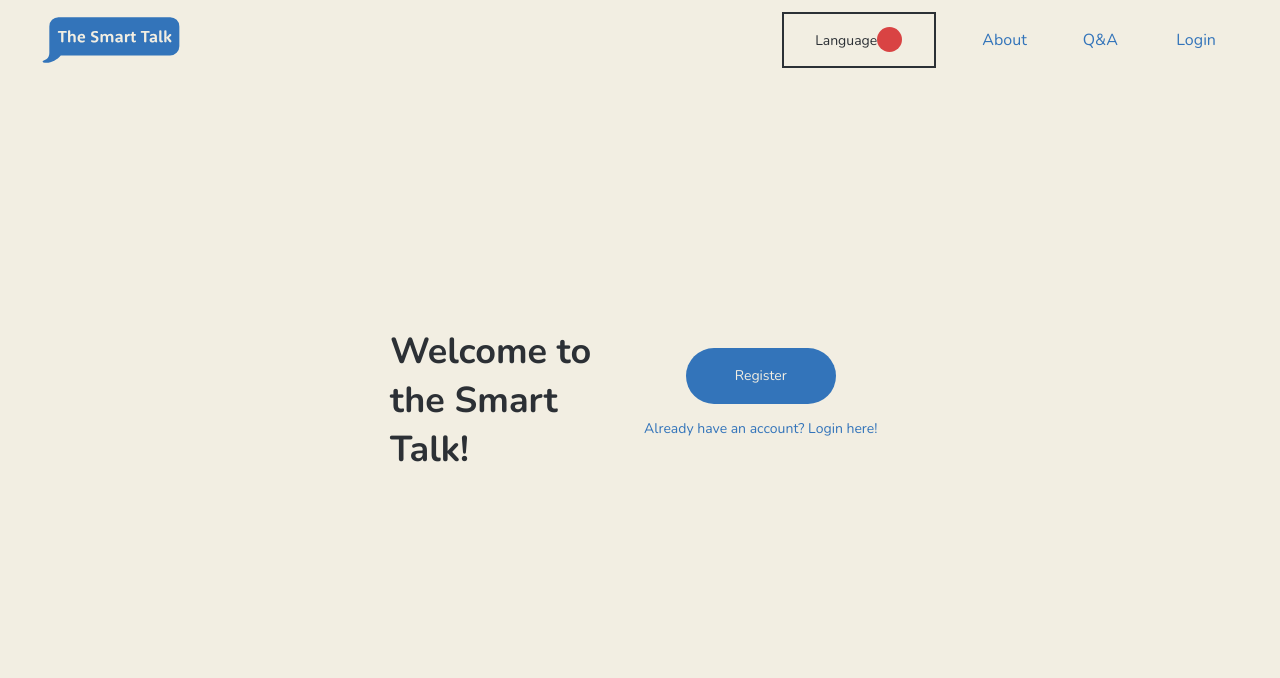
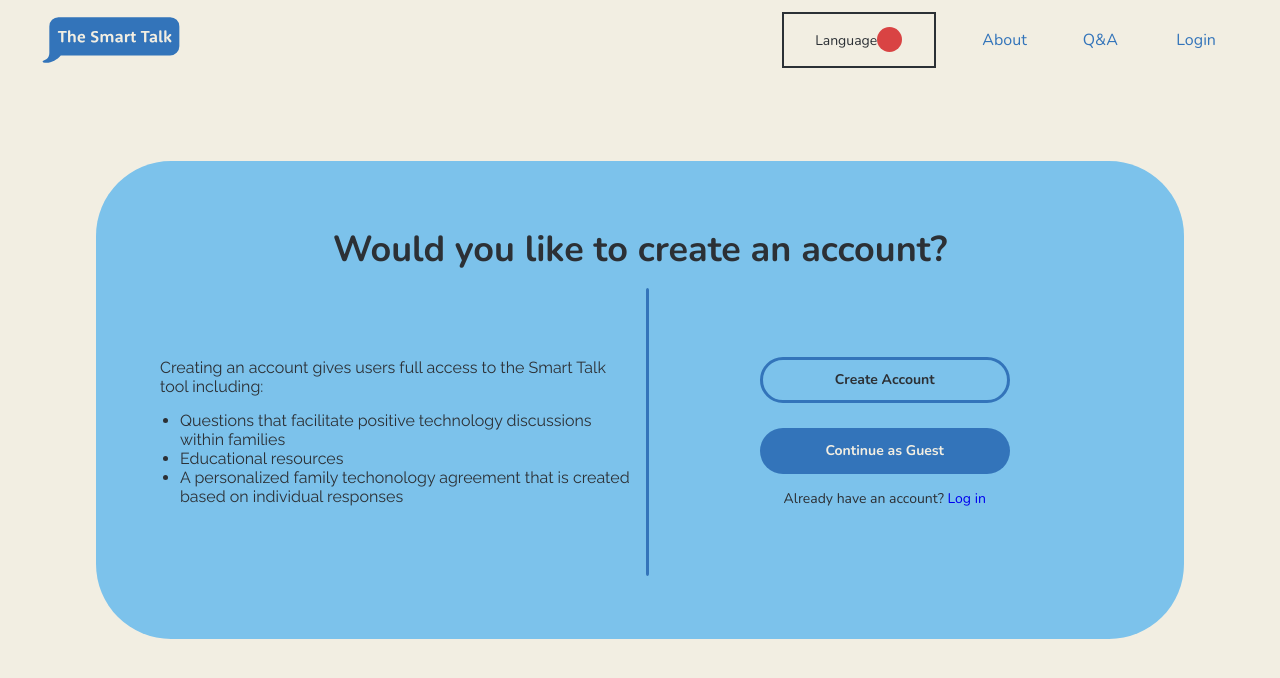
Before and after one commit to psaajc1420/national-pta, a React (Create React App) app in the folder client/: page /#/register in a window 1280 px wide. Shown: the top 678 px of the page. Built offline with nearby package versions, Linux system fonts and the light colour scheme.

Commit message:
login page matches mocks, installed react-media, working on register

```diff
--- a/client/package.json
+++ b/client/package.json
@@ -18,6 +18,7 @@
 		"graphql": "^16.3.0",
 		"react": "^17.0.2",
 		"react-dom": "^17.0.2",
+		"react-responsive": "^9.0.0-beta.6",
 		"react-router-dom": "^5.3.0",
 		"save": "^2.4.0",
 		"typescript": "^4.4.3",
--- a/client/src/components/Button.tsx
+++ b/client/src/components/Button.tsx
@@ -8,6 +8,8 @@ interface ButtonProps {
 	width: string | number;
 	height: string | number;
 	backgroundColor?: string;
+	border?: string;
+	disabled?: boolean;
 }
 
 const Button = ({
@@ -17,6 +19,8 @@ const Button = ({
 	width,
 	height,
 	backgroundColor,
+	disabled,
+	border,
 }: ButtonProps) => {
 	return (
 		<StyledButton
@@ -25,6 +29,8 @@ const Button = ({
 			width={width}
 			height={height}
 			backgroundColor={backgroundColor}
+			border={border}
+			disabled={disabled}
 		>
 			{children}
 		</StyledButton>
@@ -34,12 +40,16 @@ const Button = ({
 export default Button;
 
 const StyledButton = styled('button')<ButtonProps>(
-	({ theme, width, height, backgroundColor }) => ({
-		backgroundColor: backgroundColor ? backgroundColor : theme.color.blue,
+	({ theme, width, height, backgroundColor, border, disabled }) => ({
+		backgroundColor: disabled
+			? theme.color.red
+			: backgroundColor
+			? backgroundColor
+			: theme.color.blue,
 		width: width,
 		height: height,
-		border: 'none',
 		borderRadius: 56,
+		border: border ? border : 'none',
 		cursor: 'pointer',
 	}),
 );
--- a/client/src/pages/auth/Login.tsx
+++ b/client/src/pages/auth/Login.tsx
@@ -1,4 +1,4 @@
-import React, { useState } from 'react';
+import React, { useState, useEffect } from 'react';
 import { useTheme } from '@emotion/react';
 import { useLogin } from './hooks';
 import { Box, Button, Layout, Link, Text } from '../../components';
@@ -6,19 +6,37 @@ import { AuthInput } from './components';
 
 const Login = () => {
 	const theme = useTheme();
-	const [username, setUsername] = useState('');
+	const [email, setEmail] = useState('');
 	const [password, setPassord] = useState('');
-	const login = useLogin();
+	const [isButtonDisabled, setButtonDisabled] = useState(true);
+	const [error, setError] = useState('');
+	const { login } = useLogin();
 
-	const handleInputUsername = (e: React.ChangeEvent<HTMLInputElement>) =>
-		setUsername(e.target.value);
+	useEffect(() => {
+		if (email.length < 8 || password.length < 8) {
+			setButtonDisabled(true);
+		} else {
+			setButtonDisabled(false);
+		}
+	}, [email, password]);
+
+	const handleInputEmail = (e: React.ChangeEvent<HTMLInputElement>) =>
+		setEmail(e.target.value);
 
 	const handleInputPassword = (e: React.ChangeEvent<HTMLInputElement>) =>
 		setPassord(e.target.value);
+
 	return (
 		<Layout>
 			<Box width='100%' height='100%' center backgroundColor='inherit'>
-				<Box width={350} height={500} center backgroundColor='inherit'>
+				<Box
+					width={350}
+					height={500}
+					center
+					backgroundColor={theme.color.lightBlue}
+					padding='10px 5%'
+					borderRadius={75}
+				>
 					<Box
 						width='100%'
 						height={350}
@@ -34,9 +52,9 @@ const Login = () => {
 						</Text>
 						<AuthInput
 							type='text'
-							placeholder='Username'
-							value={username}
-							onChange={handleInputUsername}
+							placeholder='Email'
+							value={email}
+							onChange={handleInputEmail}
 						/>
 						<AuthInput
 							type='password'
@@ -51,11 +69,25 @@ const Login = () => {
 							flexDirection='column'
 							backgroundColor='inherit'
 						>
+							{error && (
+								<Text
+									typography='subheading'
+									textAlign='center'
+									color={theme.color.red}
+								>
+									{error}
+								</Text>
+							)}
 							<Button
 								width={150}
 								height={56}
 								type='submit'
-								onClick={() => login(username, password)}
+								disabled={isButtonDisabled}
+								onClick={() =>
+									isButtonDisabled
+										? setError('Email or Password is incomplete. Please Revise')
+										: login(email, password)
+								}
 							>
 								<Text
 									typography='subheading'
@@ -73,15 +105,14 @@ const Login = () => {
 								margin='15px 0'
 								zIndex={1}
 							>
-								<Link to='/register'>
-									<Text
-										typography='subheading'
-										textAlign='center'
-										color={theme.color.blue}
-									>
-										Need an account? Sign-up here!
-									</Text>
-								</Link>
+								<Text
+									typography='subheading'
+									textAlign='center'
+									color={theme.color.black}
+								>
+									Don&apos;t have an account?
+									<Link to='/register'> Sign up</Link>
+								</Text>
 							</Box>
 						</Box>
 					</Box>
--- a/client/src/pages/auth/Register.tsx
+++ b/client/src/pages/auth/Register.tsx
@@ -1,13 +1,29 @@
 import { Box, Button, Layout, Link, Text } from '../../components';
 import { useTheme } from '@emotion/react';
-// import { AuthInput } from './components';
+import styled from '@emotion/styled';
 
 const Register = () => {
 	const theme = useTheme();
 	return (
 		<Layout>
 			<Box width='100%' height='100%' center backgroundColor='inherit'>
-				<Box width={500} height={350} center backgroundColor='inherit'>
+				<Box
+					width='75%'
+					height={350}
+					center
+					flexDirection='column'
+					backgroundColor={theme.color.lightBlue}
+					padding='5%'
+					borderRadius={75}
+				>
+					<Text
+						typography='heading'
+						size={36}
+						color={theme.color.black}
+						textAlign='center'
+					>
+						Would you like to create an account?
+					</Text>
 					<Box
 						width='100%'
 						height={350}
@@ -16,10 +32,33 @@ const Register = () => {
 						justify='space-around'
 						align='center'
 						backgroundColor='inherit'
+						margin='15px 0 0 0'
 					>
-						<Text typography='heading' size={36} color={theme.color.black}>
-							Welcome to the Smart Talk!
+						<Box width='100%' height='100%' center backgroundColor='inherit'>
+							<Text typography='text' size={16} color={theme.color.black}>
+								Creating an account gives users full access to the Smart Talk
+								tool including:
+								<StyledUl>
+									<li>
+										Questions that facilitate positive technology discussions
+										within families
+									</li>
+									<li>Educational resources</li>
+									<li>
+										A personalized family techonology agreement that is created
+										based on individual responses
+									</li>
+								</StyledUl>
 							</Text>
+						</Box>
+						<Box
+							width={4}
+							height='100%'
+							display='block'
+							border={`1px solid ${theme.color.blue}`}
+							borderRadius={25}
+							margin='0 0 0 15px'
+						></Box>
 						<Box
 							width='100%'
 							height='100%'
@@ -29,9 +68,6 @@ const Register = () => {
 							flexDirection='column'
 							backgroundColor='inherit'
 						>
-							{/* <AuthInput type='text' placeholder='Email' />
-							<AuthInput type='text' placeholder='First Name' />
-							<AuthInput type='password' placeholder='Password' /> */}
 							<Box
 								width='auto'
 								height='auto'
@@ -39,18 +75,42 @@ const Register = () => {
 								flexDirection='column'
 								backgroundColor='inherit'
 							>
+								<Box
+									width='auto'
+									height='auto'
+									display='block'
+									backgroundColor='inherit'
+									margin='15px 0 25px 0'
+								>
 									<Button
-									width={150}
-									height={56}
+										width={250}
+										height={46}
+										type='submit'
+										onClick={() => {}}
+										backgroundColor={theme.color.lightBlue}
+										border={`3px solid ${theme.color.blue}`}
+									>
+										<Text
+											typography='heading'
+											textAlign='center'
+											color={theme.color.black}
+										>
+											Create Account
+										</Text>
+									</Button>
+								</Box>
+								<Button
+									width={250}
+									height={46}
 									type='submit'
 									onClick={() => {}}
 								>
 									<Text
-										typography='subheading'
+										typography='heading'
 										textAlign='center'
 										color={theme.color.white}
 									>
-										Register
+										Continue as Guest
 									</Text>
 								</Button>
 								<Box
@@ -61,15 +121,14 @@ const Register = () => {
 									margin='15px 0'
 									zIndex={1}
 								>
-									<Link to='/login'>
 									<Text
 										typography='subheading'
 										textAlign='center'
-											color={theme.color.blue}
+										color={theme.color.black}
 									>
-											Already have an account? Login here!
+										Already have an account?
+										<Link to='/login'> Log in</Link>
 									</Text>
-									</Link>
 								</Box>
 							</Box>
 						</Box>
@@ -81,3 +140,9 @@ const Register = () => {
 };
 
 export default Register;
+
+const StyledUl = styled('ul')(() => ({
+	listStyleType: 'disc',
+	listStylePosition: 'outside',
+	margin: '15px 0 0 20px',
+}));
--- a/client/src/pages/auth/components/AuthInput.tsx
+++ b/client/src/pages/auth/components/AuthInput.tsx
@@ -22,10 +22,11 @@ const AuthInput = ({ placeholder, type, onChange, value }: AuthInputProps) => {
 export default AuthInput;
 
 const StyledInput = styled('input')<AuthInputProps>(({ theme }) => ({
-	border: 'none',
+	border: `3px solid ${theme.color.blue}`,
+	backgroundColor: theme.color.lightBlue,
 	height: 56,
-	width: '100%',
-	borderRadius: 25,
+	width: '80%',
+	borderRadius: 40,
 	fontFamily: theme.font.subheading,
 	color: theme.color.black,
 	textAlign: 'center',
@@ -37,9 +38,11 @@ const StyledInput = styled('input')<AuthInputProps>(({ theme }) => ({
 	[':-ms-input-placeholder']: {
 		/* Internet Explorer 10-11 */ color: theme.color.black,
 	},
-
 	['::-ms-input-placeholder']: {
 		/* Microsoft Edge */ color: theme.color.black,
+	},
+	[':focus']: {
+		outline: 'none',
 	},
 }));
 
--- a/client/src/pages/auth/hooks/useLogin.tsx
+++ b/client/src/pages/auth/hooks/useLogin.tsx
@@ -1,22 +1,22 @@
 import { gql, useMutation } from '@apollo/client';
 
 const POST_LOGIN = gql`
-	mutation PostLogin($username: String!, $password: String!) {
-		auth {
-			local(identifier: $username, password: $password)
+	mutation PostLogin($email: String!, $password: String!) {
+		login(input: { identifier: $email, password: $password }) {
+			jwt
 		}
 	}
 `;
 
 const useLogin = () => {
 	const [postLogin, { data, loading, error }] = useMutation(POST_LOGIN);
-	console.log({ data, loading, error });
-	const login = (username: string, password: string) => {
-		console.log({ username, password });
-		postLogin({ variables: { username, password } });
+	// console.log({ data, loading, error });
+	const login = (email: string, password: string) => {
+		// console.log({ email, password });
+		postLogin({ variables: { email, password } });
 	};
 
-	return login;
+	return { login, data, loading, error };
 };
 
 export default useLogin;
--- a/client/src/pages/home/Home.tsx
+++ b/client/src/pages/home/Home.tsx
@@ -1,4 +1,4 @@
-import { Box, Button, Layout, Text } from '../../components';
+import { Box, Button, Layout, Link, Text } from '../../components';
 import { useTheme } from '@emotion/react';
 import styled from '@emotion/styled';
 import { HomeCategoryItem } from './components';
@@ -164,6 +164,7 @@ const Home = () => {
 						backgroundColor='inherit'
 						margin='15px 0 50px 0'
 					>
+						<Link to='/register'>
 							<Button width={250} height={48} onClick={() => {}}>
 								<Text
 									typography='heading'
@@ -173,6 +174,7 @@ const Home = () => {
 									Get Started
 								</Text>
 							</Button>
+						</Link>
 					</Box>
 				</Box>
 			</Box>
```
Also changed, not shown: 1 other file (tests, documents, lock files or other folders). Lines whose indentation alone changed are shown as unchanged.
